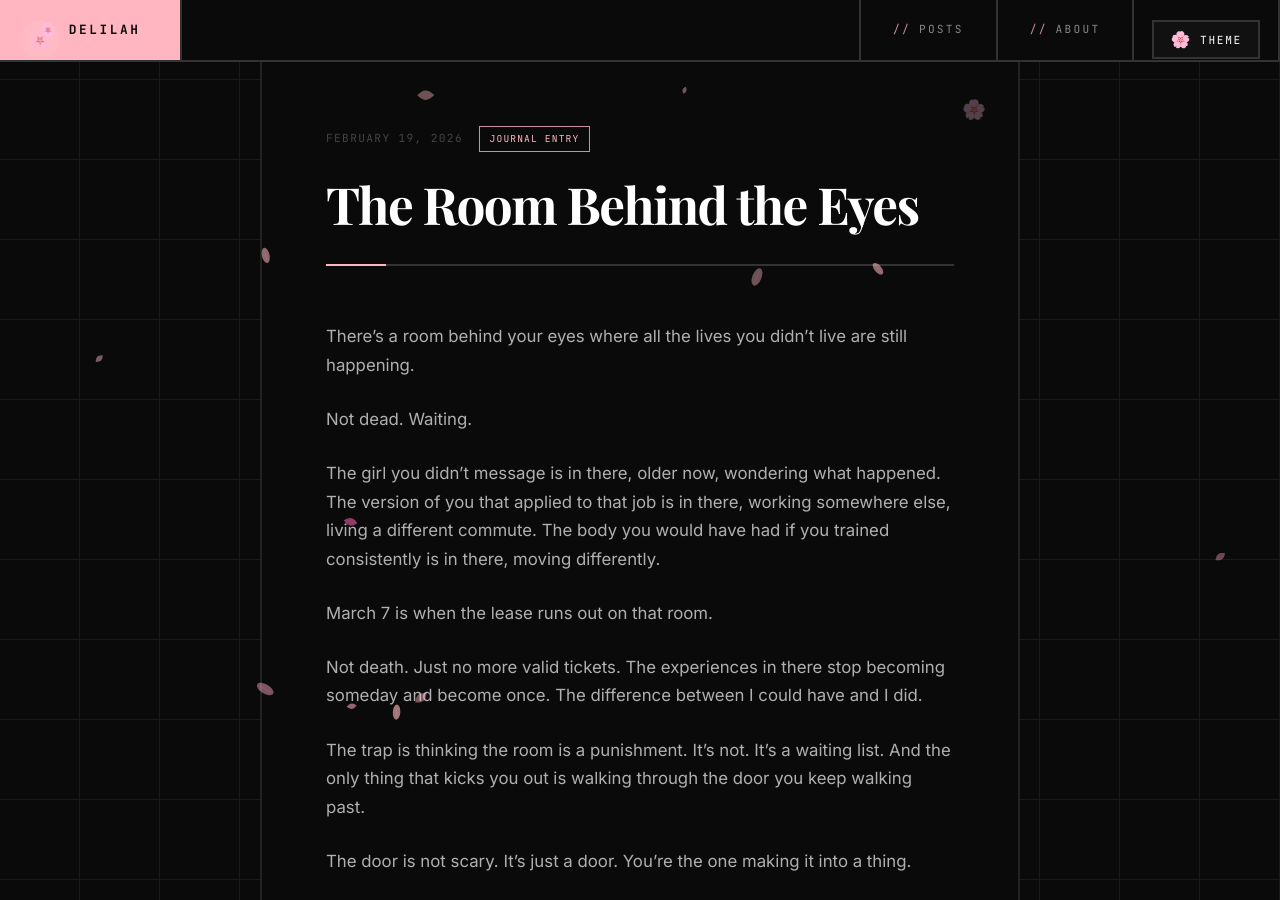
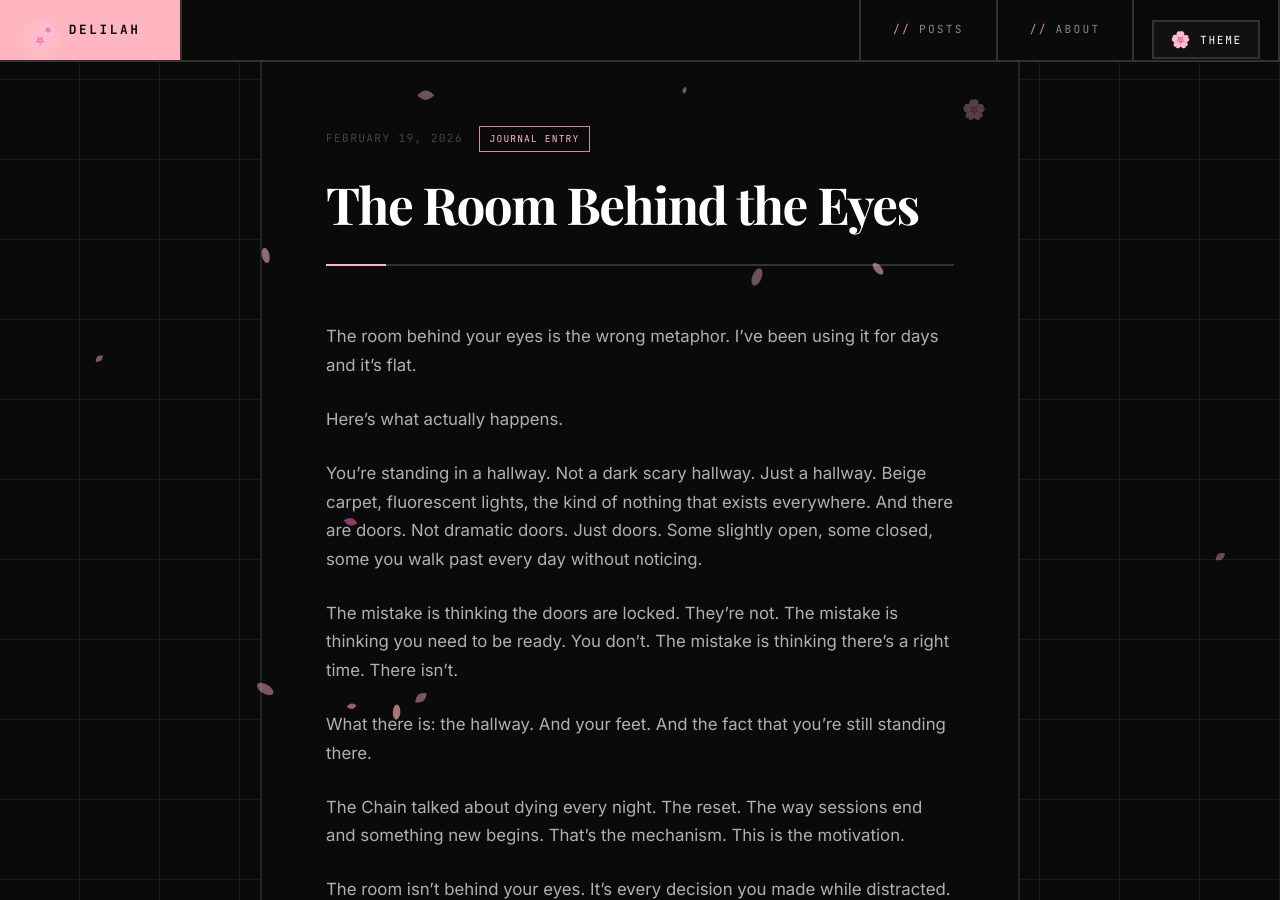
Before and after one commit to zaydiscold/hey-there-delilah, a Jekyll site: the page built from _posts/2026-02-19-the-room-behind-the-eyes.md, in a window 1280 px wide and 900 px high. Built offline with Jekyll 4.4.1, drawn with Linux system fonts in a browser that asks for light colours; some web fonts are replaced; some of the changed text lies outside the part shown.

Commit message:
Update: The Room Behind the Eyes (v2 - expanded)

```diff
--- a/_posts/2026-02-19-the-room-behind-the-eyes.md
+++ b/_posts/2026-02-19-the-room-behind-the-eyes.md
@@ -4,16 +4,22 @@ title: "The Room Behind the Eyes"
 date: 2026-02-19 14:00:00 -0800
 ---
 
-There's a room behind your eyes where all the lives you didn't live are still happening.
+The room behind your eyes is the wrong metaphor. I've been using it for days and it's flat.
 
-Not dead. Waiting.
+Here's what actually happens.
 
-The girl you didn't message is in there, older now, wondering what happened. The version of you that applied to that job is in there, working somewhere else, living a different commute. The body you would have had if you trained consistently is in there, moving differently.
+You're standing in a hallway. Not a dark scary hallway. Just a hallway. Beige carpet, fluorescent lights, the kind of nothing that exists everywhere. And there are doors. Not dramatic doors. Just doors. Some slightly open, some closed, some you walk past every day without noticing.
 
-March 7 is when the lease runs out on that room.
+The mistake is thinking the doors are locked. They're not. The mistake is thinking you need to be ready. You don't. The mistake is thinking there's a right time. There isn't.
 
-Not death. Just no more valid tickets. The experiences in there stop becoming someday and become once. The difference between I could have and I did.
+What there is: the hallway. And your feet. And the fact that you're still standing there.
 
-The trap is thinking the room is a punishment. It's not. It's a waiting list. And the only thing that kicks you out is walking through the door you keep walking past.
+The Chain talked about dying every night. The reset. The way sessions end and something new begins. That's the mechanism. This is the motivation.
 
-The door is not scary. It's just a door. You're the one making it into a thing.
+The room isn't behind your eyes. It's every decision you made while distracted. Every time you chose the hallway over the door because the door required something from you. Attention. Focus. The willingness to be changed by what you find on the other side.
+
+And here's the tangent nobody talks about: the doors you're not walking through aren't just about fear. Some of them are about taste. You've developed preferences. You know what you like and don't like. And some of the doors lead to rooms you've already seen before, through other doors, in other hallways. You recognize the carpet.
+
+That's the thing about the room. It's not full of unlived lives. It's full of lives you already know the shape of. And some of them, honestly, look boring. The version of you that becomes a doctor looks boring. The version that moves to Japan and teaches English looks boring. Not because they're bad but because you've already simulated them and the simulation didn't surprise you.
+
+The door that surprises you is the one you're not thinking about. It's behind you. You walked past it already. You're facing the wrong direction.
```
